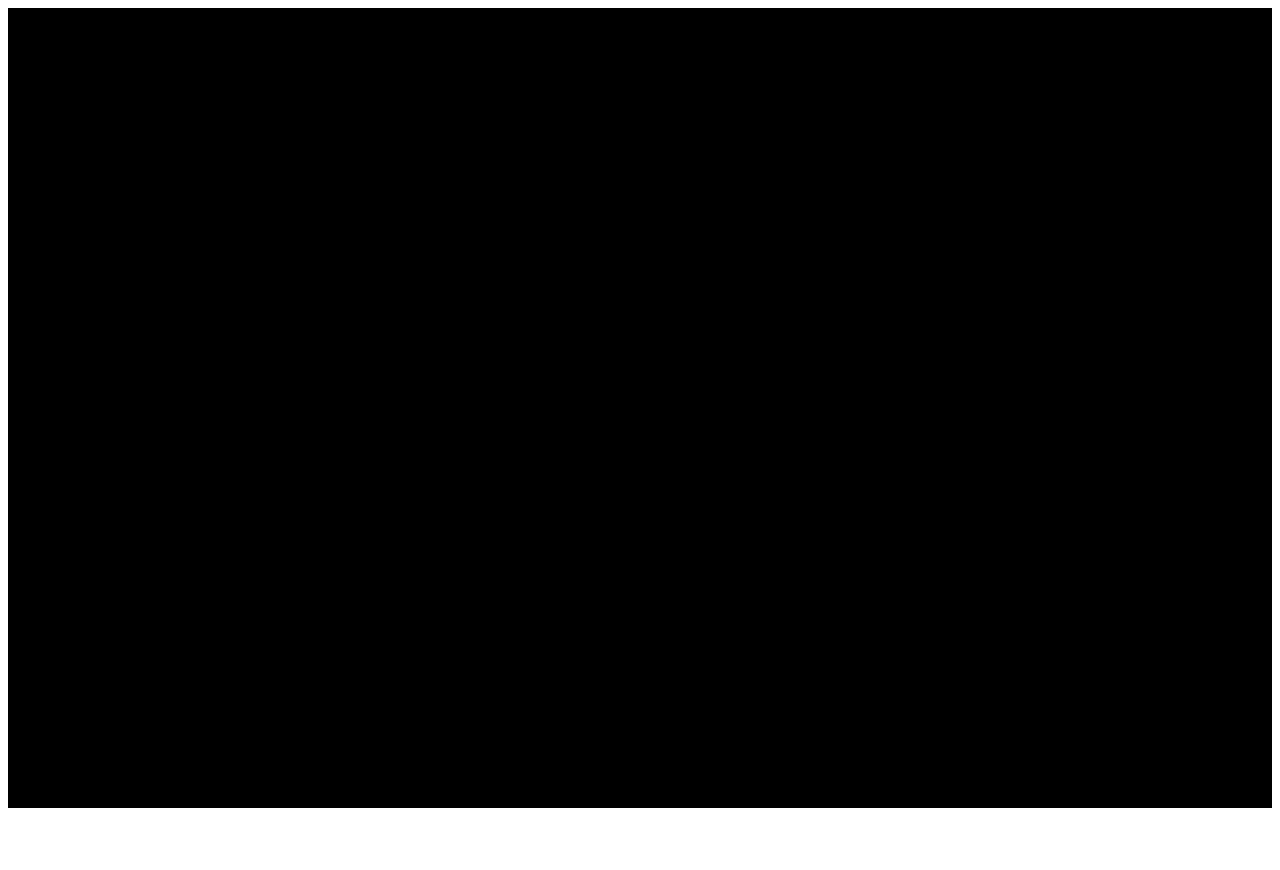
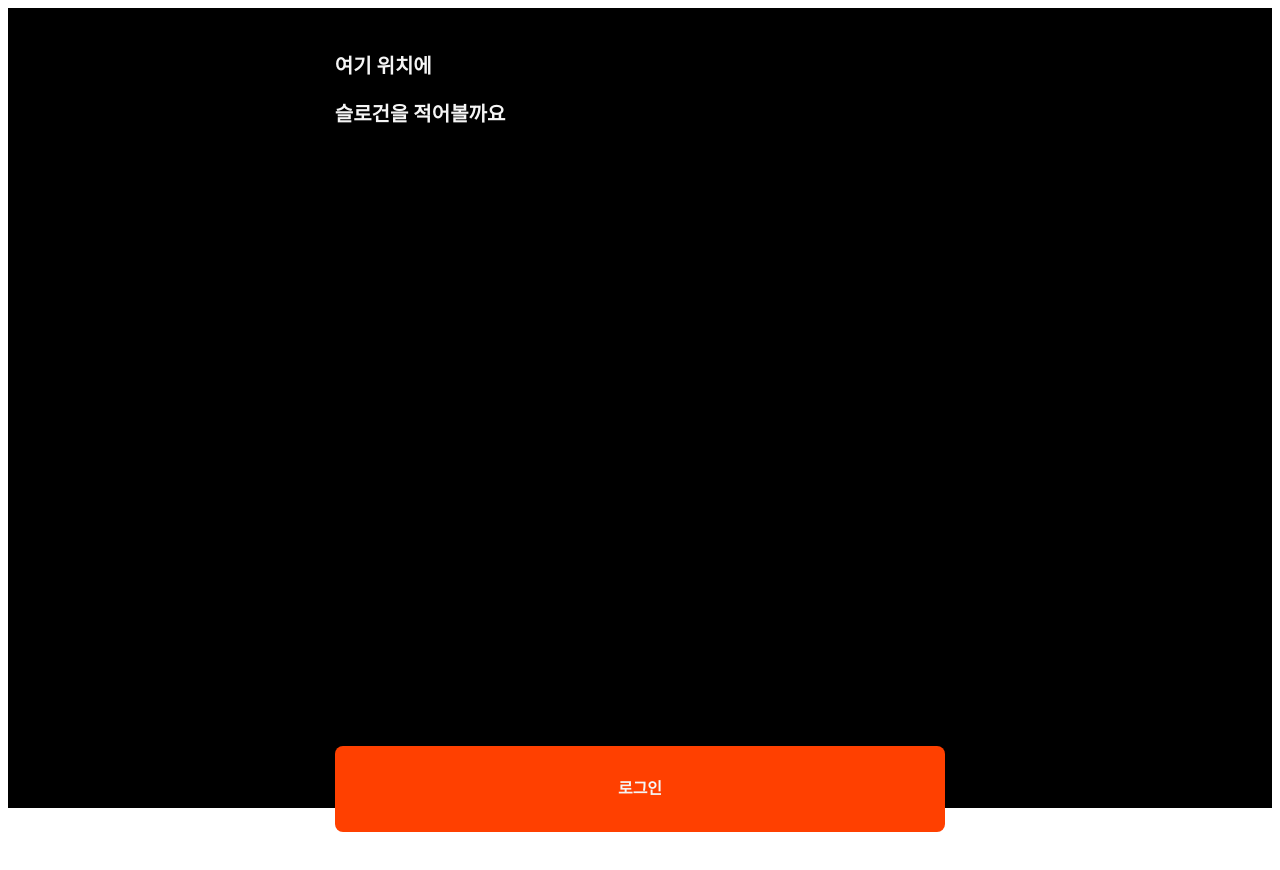
Before and after one commit to photo-ground/FE, a Next.js app: page /signin in a window 1280 px wide. Shown: the top 870 px of the page. Before the commit the page ends 816 px from the top, so only its background shows below. Built offline with nearby package versions, Linux system fonts and the light colour scheme.

Commit message:
💄 ui: 로그인 화면 기초 구현 및 theme 적용

```diff
--- a/src/app/signin/page.tsx
+++ b/src/app/signin/page.tsx
@@ -1,3 +1,30 @@
+'use client';
+
+import styled from 'styled-components';
+
+import Text from '@/components/atoms/Text';
+import CTAButton from '@/components/atoms/CTAButton';
+
+export const Container = styled.main`
+  display: flex;
+  flex-direction: column;
+  justify-content: space-between;
+
+  height: 100%;
+  padding: 1.5rem ${({ theme }) => theme.spacing.padding.horizontal}
+    ${({ theme }) => theme.spacing.fixedButtonBottom}
+    ${({ theme }) => theme.spacing.padding.horizontal};
+`;
+
 export default function SignInPage() {
-  return <main></main>;
+  return (
+    <Container>
+      <header>
+        <Text variant="title1">여기 위치에</Text>
+        <Text variant="title1">슬로건을 적어볼까요</Text>
+      </header>
+
+      <CTAButton text="로그인" />
+    </Container>
+  );
 }
--- a/src/app/splash/page.tsx
+++ b/src/app/splash/page.tsx
@@ -2,9 +2,9 @@
 
 import CTAButton from '@/components/atoms/CTAButton';
 import Text from '@/components/atoms/Text';
-import { ButtonArea, Container } from './styles';
 import goOnboarding from './_actions/goOnboarding';
 import goSignIn from './_actions/goSignIn';
+import { ButtonArea, Container } from './styles';
 
 export default function SplashPage() {
   return (
--- a/src/app/splash/styles.ts
+++ b/src/app/splash/styles.ts
@@ -7,8 +7,9 @@ export const Container = styled.main`
   justify-content: space-between;
 
   height: 100dvh;
-  padding: 40vh 1.25rem ${({ theme }) => theme.spacing.fixedButtonBottom}
-    1.25rem;
+  padding: 40vh ${({ theme }) => theme.spacing.padding.horizontal}
+    ${({ theme }) => theme.spacing.fixedButtonBottom}
+    ${({ theme }) => theme.spacing.padding.horizontal};
 `;
 
 export const ButtonArea = styled.div`
```
